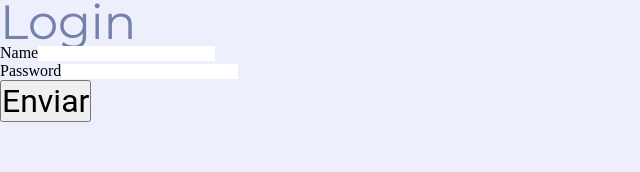
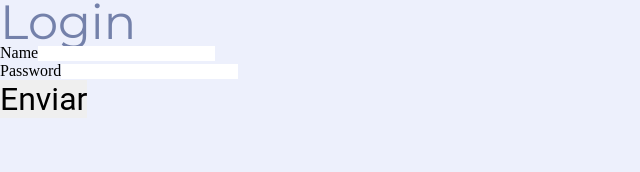
Before and after one commit to nicole-malaquias/kindnes, a React (Create React App) app: page /login in a window 1280 px wide. Shown: the top 172 px of the page, without its empty margins (0-640 px from the left). Built offline with nearby package versions, Linux system fonts and the light colour scheme.

Commit message:
fix: merge conflict resolved

```diff
--- a/src/Providers/Authy/index.js
+++ b/src/Providers/Authy/index.js
@@ -1,5 +1,5 @@
 import { createContext, useContext, useState } from "react";
-import { useHistory } from "react-router-dom";
+import { Redirect } from "react-router-dom";
 const AuthyContext = createContext();
 
 export const AuthyProvider = ({ children }) => {
@@ -27,7 +27,7 @@ export const AuthyProvider = ({ children }) => {
 
   const handleLogout = () => {
     localStorage.clear();
-    history.push("/login");
+    return <Redirect to="/login"/>
   };
 
   return (
--- a/src/styles/global.js
+++ b/src/styles/global.js
@@ -66,7 +66,6 @@ export default createGlobalStyle`
         font-style: normal;
         font-weight: normal;
         font-size: 2rem;
-<<<<<<< HEAD
         border: none;
 
         :focus {
@@ -74,8 +73,5 @@ export default createGlobalStyle`
         }
 
         cursor: pointer;
-=======
-        cursor: pointer;
->>>>>>> 808a0f3ec9cea8905ad43b83a9998278fa037cca
     }
 `;
```
